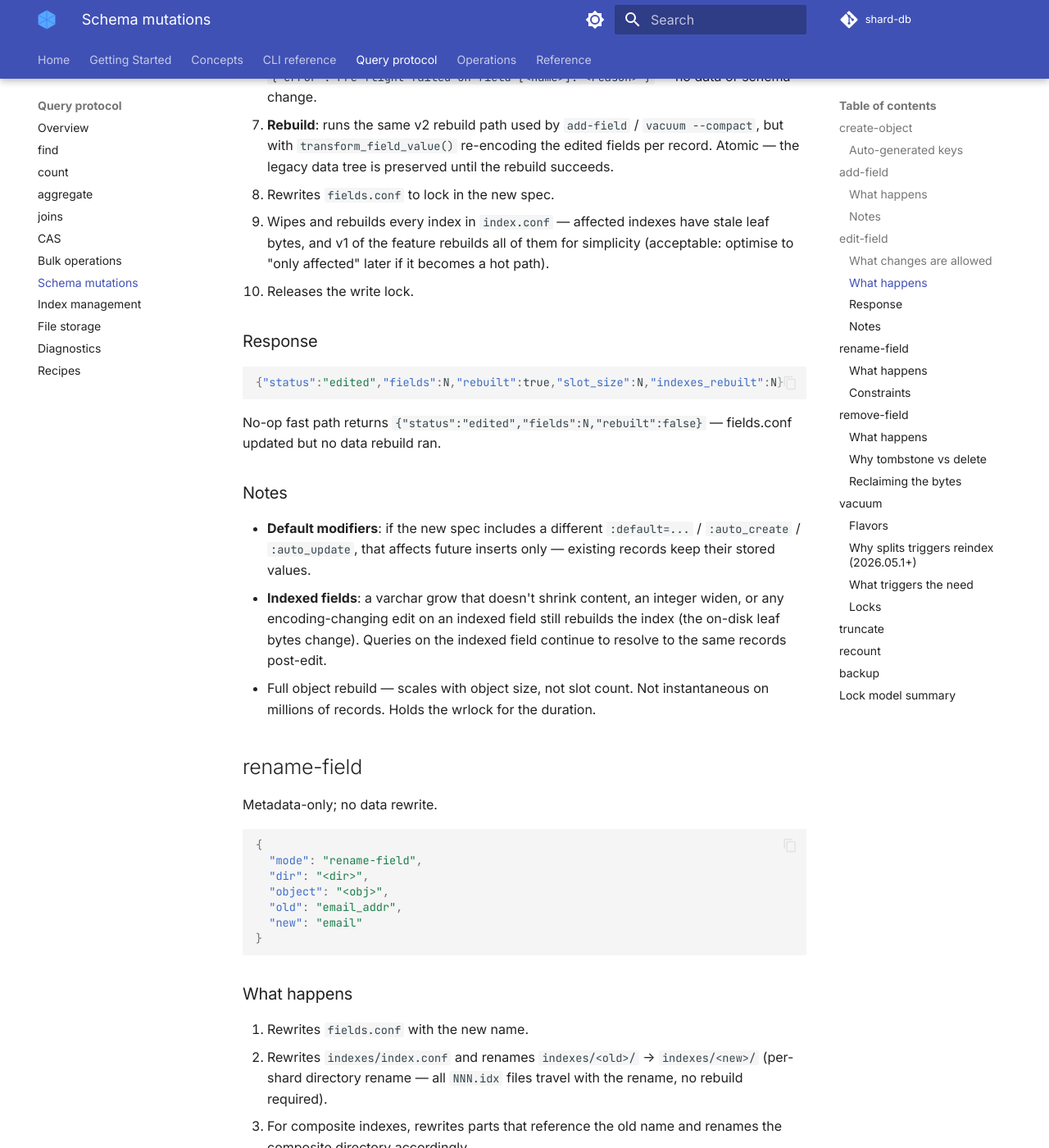
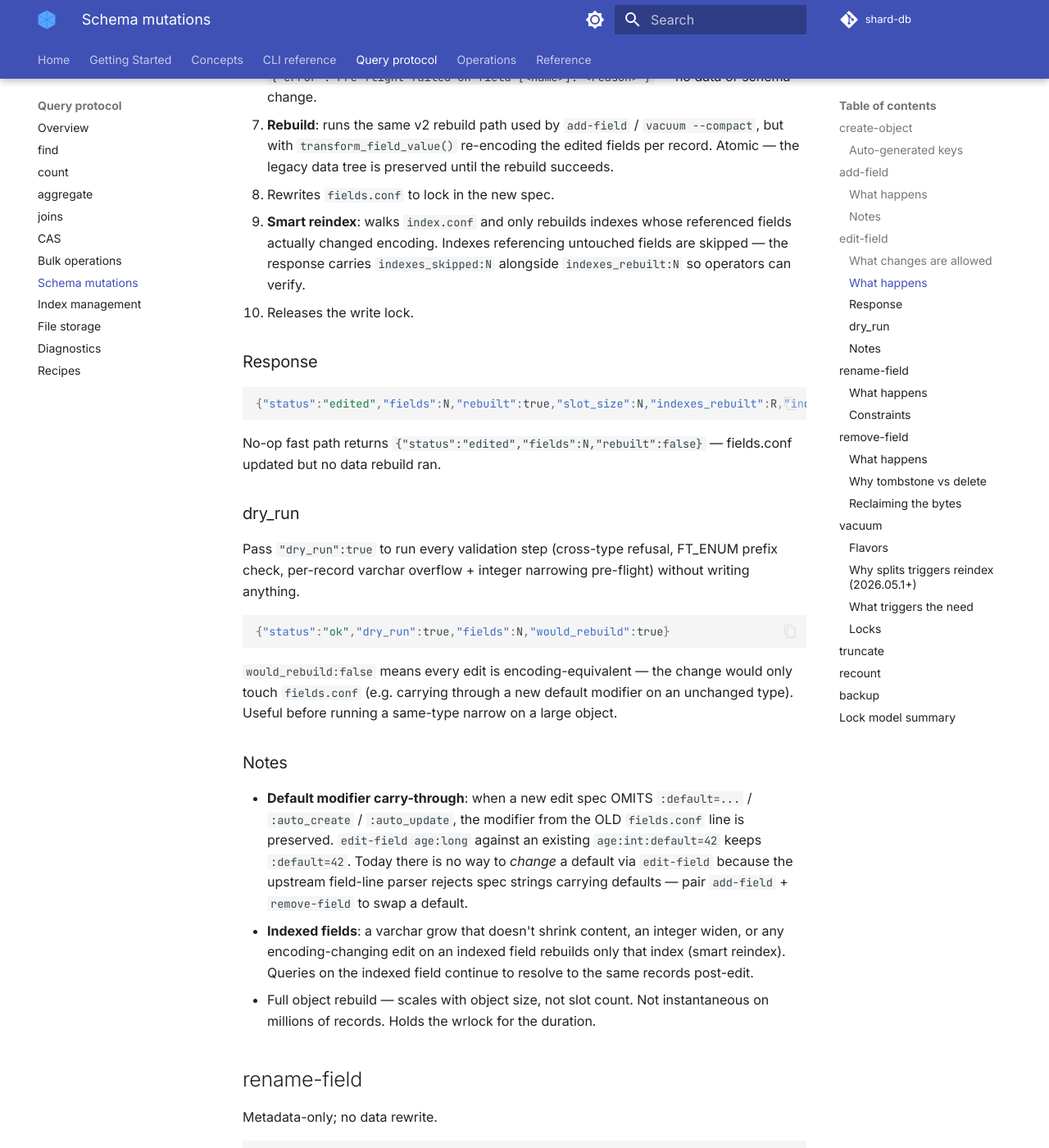
Before and after one commit to sayyiditow/shard-db, an MkDocs documentation site: the page built from docs/query-protocol/schema-mutations.md, in a window 1280 px wide and 1400 px high, scrolled down 6503 px. Shown: the whole window at 82% size. Built offline with MkDocs 1.6.1 and Material for MkDocs 9.7.7, drawn with Linux system fonts in a browser that asks for light colours; comment, search, counter and statistics services are not loaded.

Commit message:
docs(edit-field): document dry_run, smart reindex, default carry-through

````diff
--- a/docs/query-protocol/schema-mutations.md
+++ b/docs/query-protocol/schema-mutations.md
@@ -200,21 +200,31 @@ CLI shortcut (single-field — JSON form covers batch):
 6. Otherwise **pre-flight scan**: walks every live record across all keyfile shards and verifies each edited field's value fits the new shape. First violation aborts with `{"error":"Pre-flight failed on field [<name>]: <reason>"}` — no data or schema change.
 7. **Rebuild**: runs the same v2 rebuild path used by `add-field` / `vacuum --compact`, but with `transform_field_value()` re-encoding the edited fields per record. Atomic — the legacy data tree is preserved until the rebuild succeeds.
 8. Rewrites `fields.conf` to lock in the new spec.
-9. Wipes and rebuilds every index in `index.conf` — affected indexes have stale leaf bytes, and v1 of the feature rebuilds all of them for simplicity (acceptable: optimise to "only affected" later if it becomes a hot path).
+9. **Smart reindex**: walks `index.conf` and only rebuilds indexes whose referenced fields actually changed encoding. Indexes referencing untouched fields are skipped — the response carries `indexes_skipped:N` alongside `indexes_rebuilt:N` so operators can verify.
 10. Releases the write lock.
 
 ### Response
 
 ```json
-{"status":"edited","fields":N,"rebuilt":true,"slot_size":N,"indexes_rebuilt":N}
+{"status":"edited","fields":N,"rebuilt":true,"slot_size":N,"indexes_rebuilt":R,"indexes_skipped":S}
 ```
 
 No-op fast path returns `{"status":"edited","fields":N,"rebuilt":false}` — fields.conf updated but no data rebuild ran.
 
+### dry_run
+
+Pass `"dry_run":true` to run every validation step (cross-type refusal, FT_ENUM prefix check, per-record varchar overflow + integer narrowing pre-flight) without writing anything.
+
+```json
+{"status":"ok","dry_run":true,"fields":N,"would_rebuild":true}
+```
+
+`would_rebuild:false` means every edit is encoding-equivalent — the change would only touch `fields.conf` (e.g. carrying through a new default modifier on an unchanged type). Useful before running a same-type narrow on a large object.
+
 ### Notes
 
-- **Default modifiers**: if the new spec includes a different `:default=...` / `:auto_create` / `:auto_update`, that affects future inserts only — existing records keep their stored values.
-- **Indexed fields**: a varchar grow that doesn't shrink content, an integer widen, or any encoding-changing edit on an indexed field still rebuilds the index (the on-disk leaf bytes change). Queries on the indexed field continue to resolve to the same records post-edit.
+- **Default modifier carry-through**: when a new edit spec OMITS `:default=...` / `:auto_create` / `:auto_update`, the modifier from the OLD `fields.conf` line is preserved. `edit-field age:long` against an existing `age:int:default=42` keeps `:default=42`. Today there is no way to *change* a default via `edit-field` because the upstream field-line parser rejects spec strings carrying defaults — pair `add-field` + `remove-field` to swap a default.
+- **Indexed fields**: a varchar grow that doesn't shrink content, an integer widen, or any encoding-changing edit on an indexed field rebuilds only that index (smart reindex). Queries on the indexed field continue to resolve to the same records post-edit.
 - Full object rebuild — scales with object size, not slot count. Not instantaneous on millions of records. Holds the wrlock for the duration.
 
 ## rename-field
````
